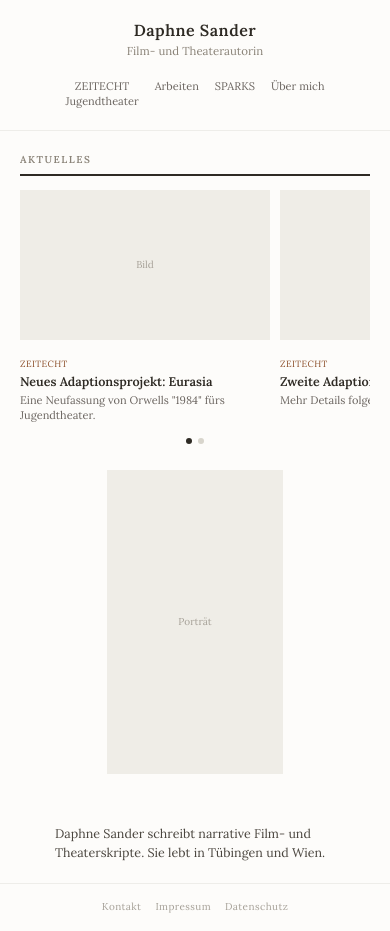
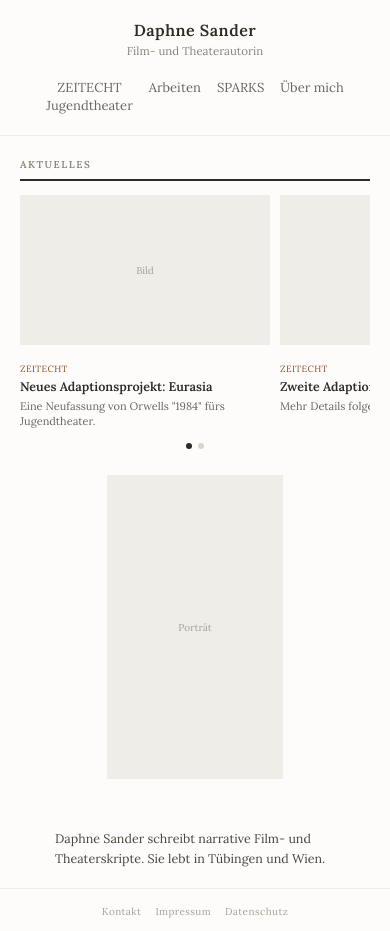
Before and after one commit to daphsander/daphne-sander-website, an Eleventy site: page de/index.njk in a window 390 px wide. Built offline with nearby package versions, Linux system fonts and the light colour scheme; Eleventy itself is replaced by a stand-in of ours; files that its build step writes are made by us from their sources.

Commit message:
Increase font size of site header navigation

```diff
--- a/css/style.css
+++ b/css/style.css
@@ -90,7 +90,7 @@ body.sparks-page .site-header nav { display: none; }
   .site-header { padding: 20px 20px; border-bottom: 1px solid var(--divider); }
   .site-header .name { font-size: 16px; letter-spacing: 0.5px; }
   .site-header .subtitle { font-size: 11.5px; margin-top: 3px; }
-  .site-header nav { font-size: 11px; margin-top: 19px; }
+  .site-header nav { font-size: 13px; margin-top: 19px; }
   .site-header nav a.active { text-underline-offset: 3px; }
 }
 
```
